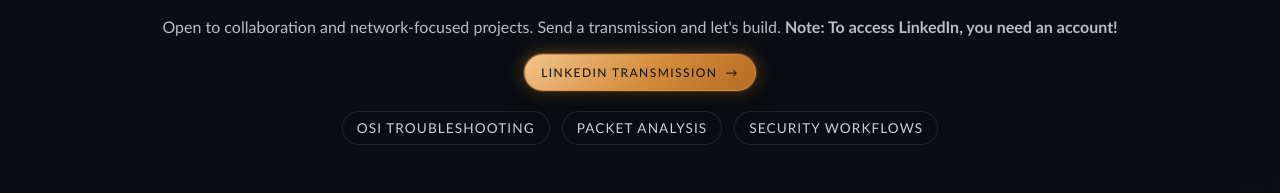
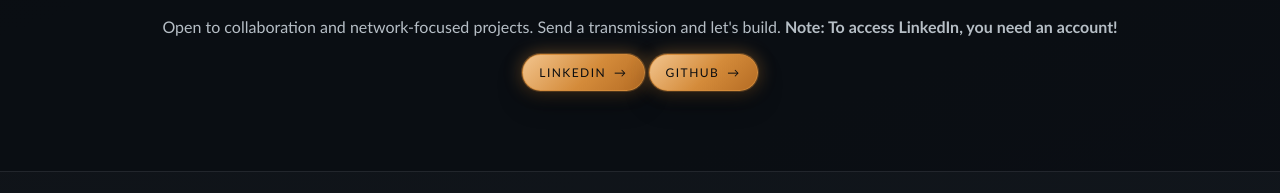
Before and after one commit to qtmgh/My-Website, a plain HTML site: page index.html in a window 1280 px wide. Shown: the part 2562-2755 px from the top of the page. Drawn offline with Linux system fonts and the light colour scheme.

Commit message:
Added github link, removed words under contact

```diff
--- a/index.html
+++ b/index.html
@@ -141,12 +141,8 @@
     <div class="section-inner contact">
       <h2>Contact</h2>
       <p>Open to collaboration and network-focused projects. Send a transmission and let's build. <b>Note: To access LinkedIn, you need an account!</b></p>
-      <a class="project-link" href="https://www.linkedin.com/in/miguel-mancera-5a3a16217/">LinkedIn Transmission</a>
-      <div class="cta-row">
-        <span class="chip">OSI Troubleshooting</span>
-        <span class="chip">Packet Analysis</span>
-        <span class="chip">Security Workflows</span>
-      </div>
+      <a class="project-link" href="https://www.linkedin.com/in/miguel-mancera-5a3a16217/">LinkedIn</a>
+      <a class="project-link" href="https://github.com/qtmgh">GitHub</a>
     </div>
   </section>
 
```
